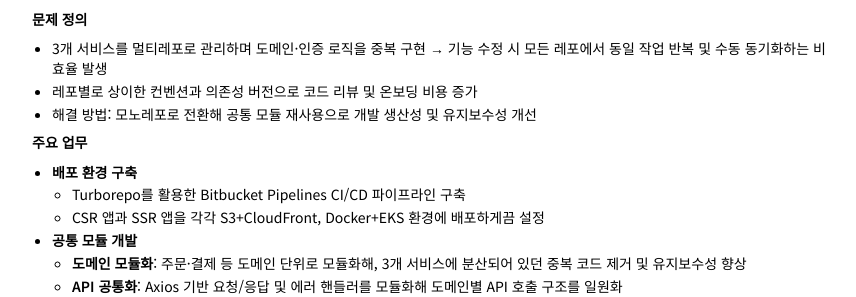
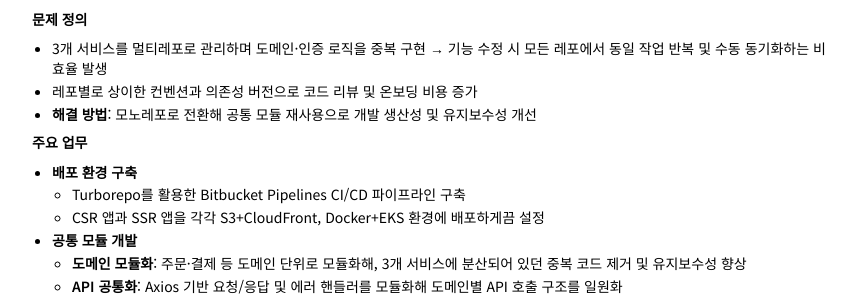
Before and after one commit to ghost-redo/ghost-redo.github.io, a Jekyll site: the page built from resume.md, in a window 1280 px wide and 900 px high, scrolled down 1096 px. Shown: the part 156-453 px from the top of the window, without its empty margins (209-1065 px from the left). Built offline with Jekyll 4.4.1, drawn with Linux system fonts in a browser that asks for light colours; some web fonts are replaced.

```diff
--- a/resume.md
+++ b/resume.md
@@ -68,7 +68,7 @@ AI 기반 B2B SaaS 광고/추천 솔루션 초기 스타트업
 
 - 3개 서비스를 멀티레포로 관리하며 도메인·인증 로직을 중복 구현 → 기능 수정 시 모든 레포에서 동일 작업 반복 및 수동 동기화하는 비효율 발생
 - 레포별로 상이한 컨벤션과 의존성 버전으로 코드 리뷰 및 온보딩 비용 증가
-- 해결 방법: 모노레포로 전환해 공통 모듈 재사용으로 개발 생산성 및 유지보수성 개선
+- **해결 방법**: 모노레포로 전환해 공통 모듈 재사용으로 개발 생산성 및 유지보수성 개선
 
 **주요 업무**
 
```
